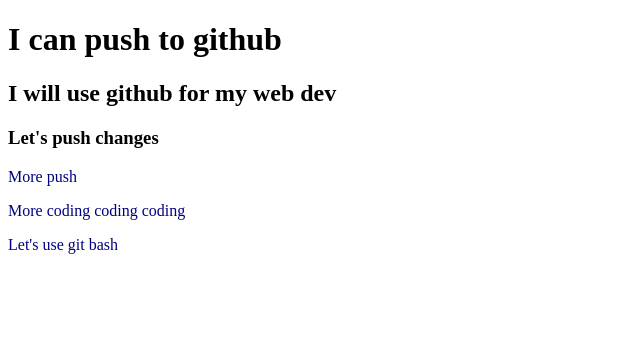
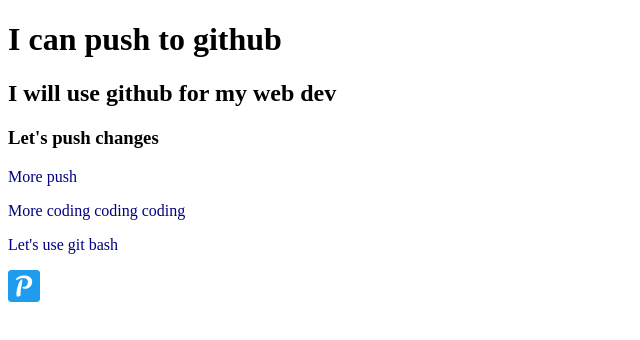
Before and after one commit to forhadakbar/test-repo, a plain HTML site: page index.html in a window 1280 px wide. Shown: the whole page, without its empty margins (0-640 px from the left). Drawn offline with Linux system fonts and the light colour scheme.

Commit message:
add favicon image

```diff
--- a/index.html
+++ b/index.html
@@ -15,6 +15,7 @@
     <p>More push</p>
     <p>More coding coding coding</p>
     <p>Let's use git bash</p>
+    <img src="favicon-32x32.png" alt="favicon image">
 
 
 </body>
```
Also changed, not shown: favicon-32x32.png (added).
